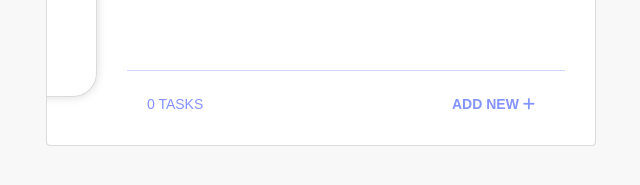
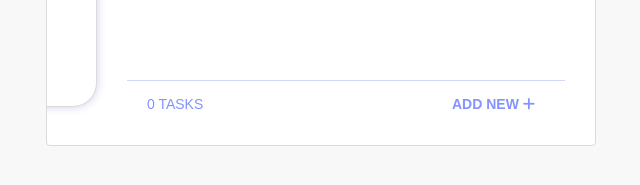
Before and after one commit to mini3100/aws_web_basic_todolist_project, a plain HTML site: page index.html in a window 1280 px wide. Both pictures are taken after a click on the button "Start". Shown: the part 669-854 px from the top of the page, 319-959 px from the left. Drawn offline with Linux system fonts and the light colour scheme; a web font is replaced by a local one.

Commit message:
ui 세부사항 수정

```diff
--- a/css/calendar.css
+++ b/css/calendar.css
@@ -1,5 +1,5 @@
 .calendar {
-    transition: right 0.5s ease;
+    transition: right 1s ease;
     position: absolute;
     right: 285px;
     border: 1px solid #dbdbdb;
@@ -118,6 +118,7 @@ td {
     margin: 2.5px;
     display: block;
     text-align: center;
+    box-shadow: 5px 5px 10px #e0e2f3;
 }
 
 .pastDay {
--- a/css/common.css
+++ b/css/common.css
@@ -17,7 +17,7 @@ html {
 }
 
 .container {
-    transition: left 0.5s ease;
+    transition: left 1s ease;
     position: absolute;
     z-index: 1;
     left: 285px;
--- a/css/sidebar.css
+++ b/css/sidebar.css
@@ -1,13 +1,13 @@
 .sidebar {
     transition: left 0.5s ease;
     position: absolute;
-    top: 30px;
+    top: 40px;
     left: -100px;
     border: 1px solid #dbdbdb;
     border-left: none;
     border-top-right-radius: 24px;
     border-bottom-right-radius: 24px;
-    box-shadow: 0px 0px 10px #dbdbdb;
+    box-shadow: 0px 0px 10px #cdd0f0;
     width: 150px;
     height: 640px;
     background-color: white;
--- a/css/todolist.css
+++ b/css/todolist.css
@@ -3,7 +3,7 @@
     flex-direction: column;
     justify-content: space-between;
     width: 100%;
-    height: 100%;
+    height: 670px;
 }
 
 .todolist-header-container {
@@ -70,6 +70,7 @@
     border-radius: 18px;
     padding: 10px;
     background-color: #f3f7ff;
+    box-shadow: 5px 5px 10px #e0e2f3;
 }
 
 /* 마지막 li가 아닌 것에만 margin bottom 넣어주기 */
@@ -136,6 +137,5 @@
     align-items: center;
     margin-top: 15px;
     border-top: 1px solid #d2d7ff;
-    padding: 20px;
-    padding-bottom: 0px;
+    padding: 10px 20px;
 }
```
